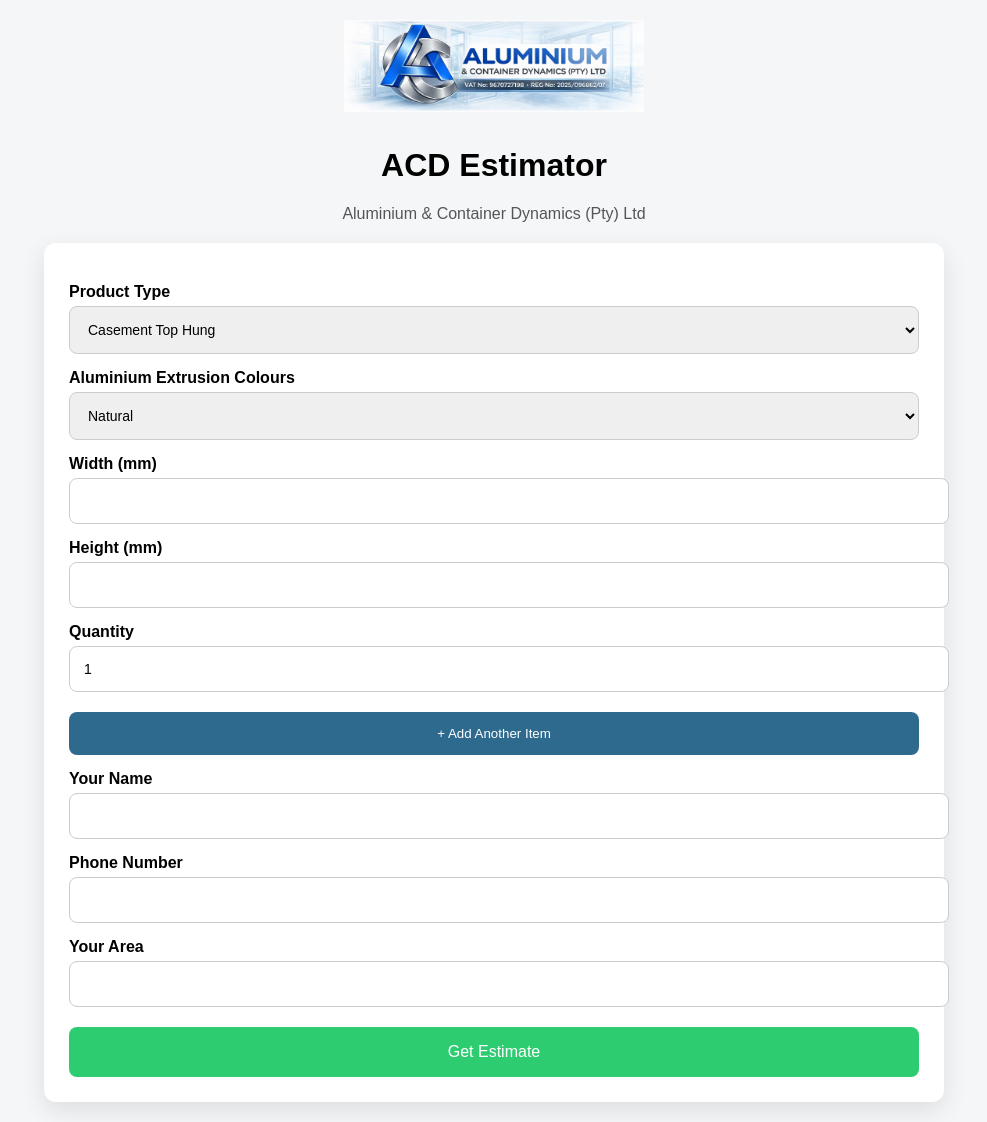
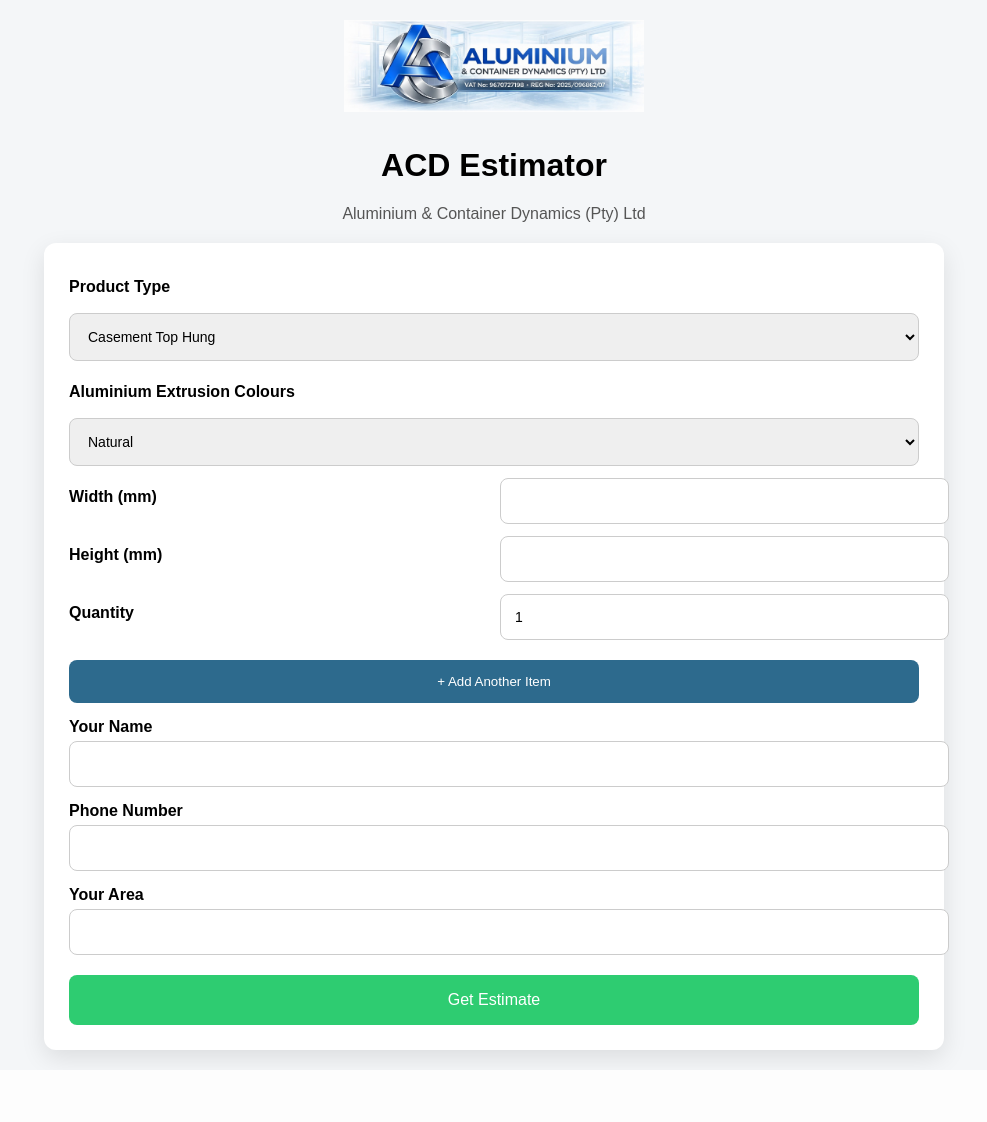
Before and after one commit to evanehrke4-png/tradeos-app, a Flask app: page / in a window 1280 px wide. Shown: the whole page, without its empty margins (146-1133 px from the left). After the commit the page ends 1070 px from the top, so only its background shows below. Run offline with Flask 3, Linux system fonts and the light colour scheme.

Commit message:
Update style.css

```diff
--- a/static/style.css
+++ b/static/style.css
@@ -70,3 +70,26 @@ input, select {
     border-radius: 8px;
     font-size: 16px;
 }
+
+.item {
+    display: grid;
+    grid-template-columns: 1fr 1fr;
+    gap: 12px;
+}
+
+.item label {
+    margin-top: 10px;
+}
+
+.item input,
+.item select {
+    width: 100%;
+}
+
+/* Make full-width fields */
+.item label:nth-child(1),
+.item select:nth-child(2),
+.item label:nth-child(3),
+.item select:nth-child(4) {
+    grid-column: span 2;
+}
```
